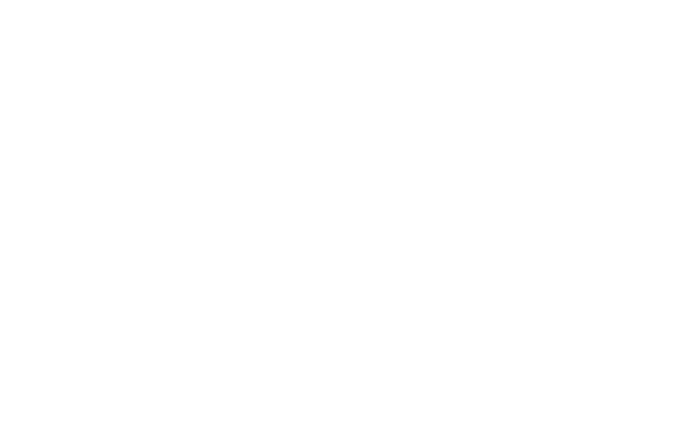
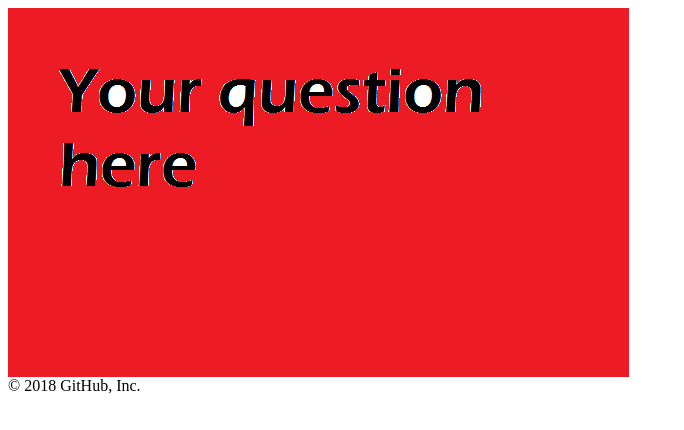
Before and after one commit to sourojyoti/sourojyoti.github.io, a plain HTML site: page index.html in a window 1280 px wide. Shown: the whole page, without its empty margins (0-684 px from the left). Drawn offline with Linux system fonts and the light colour scheme.

Commit message:
Update index.html

```diff
--- a/index.html
+++ b/index.html
@@ -6,7 +6,7 @@ Daily
 </head>
 <body>
 <div id="quiz">
-<img src="media/p1.png>
+<img src="media/p1.png">
 </div>
 </body>
 </html>
```
